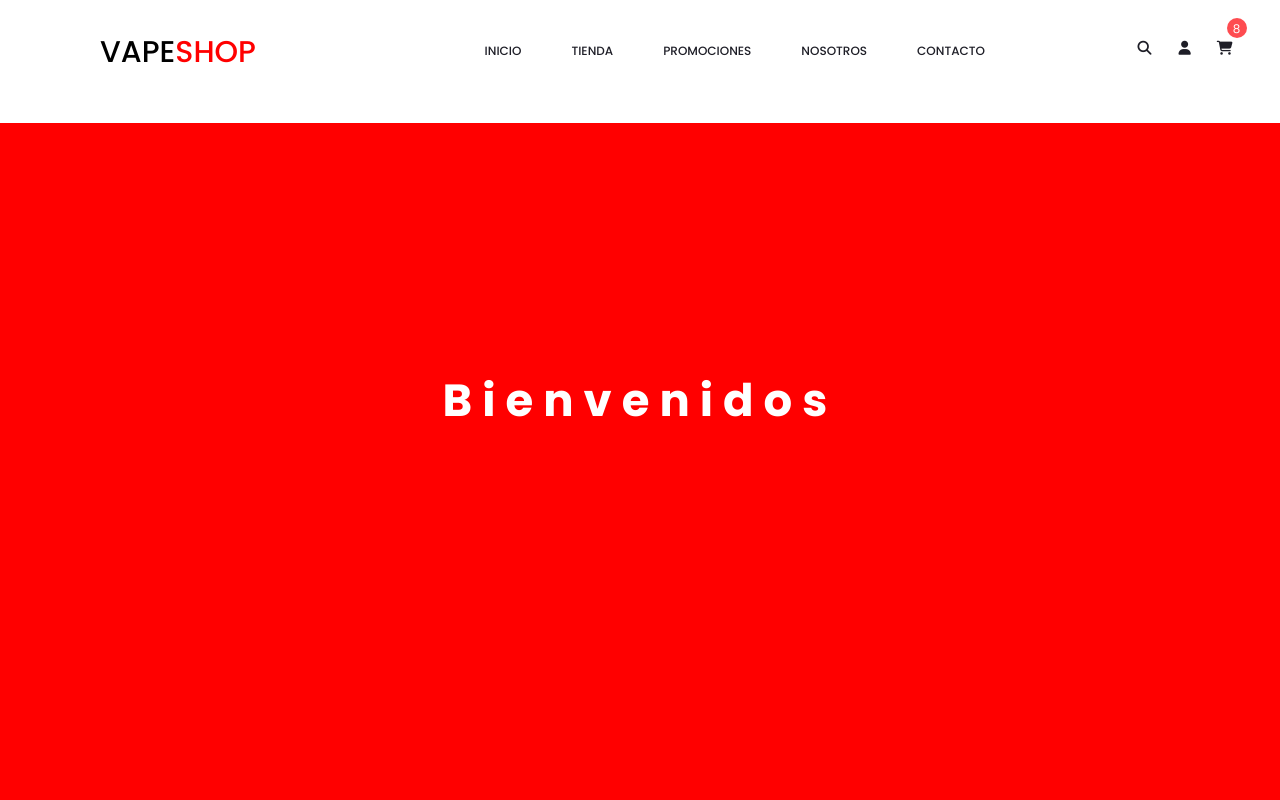
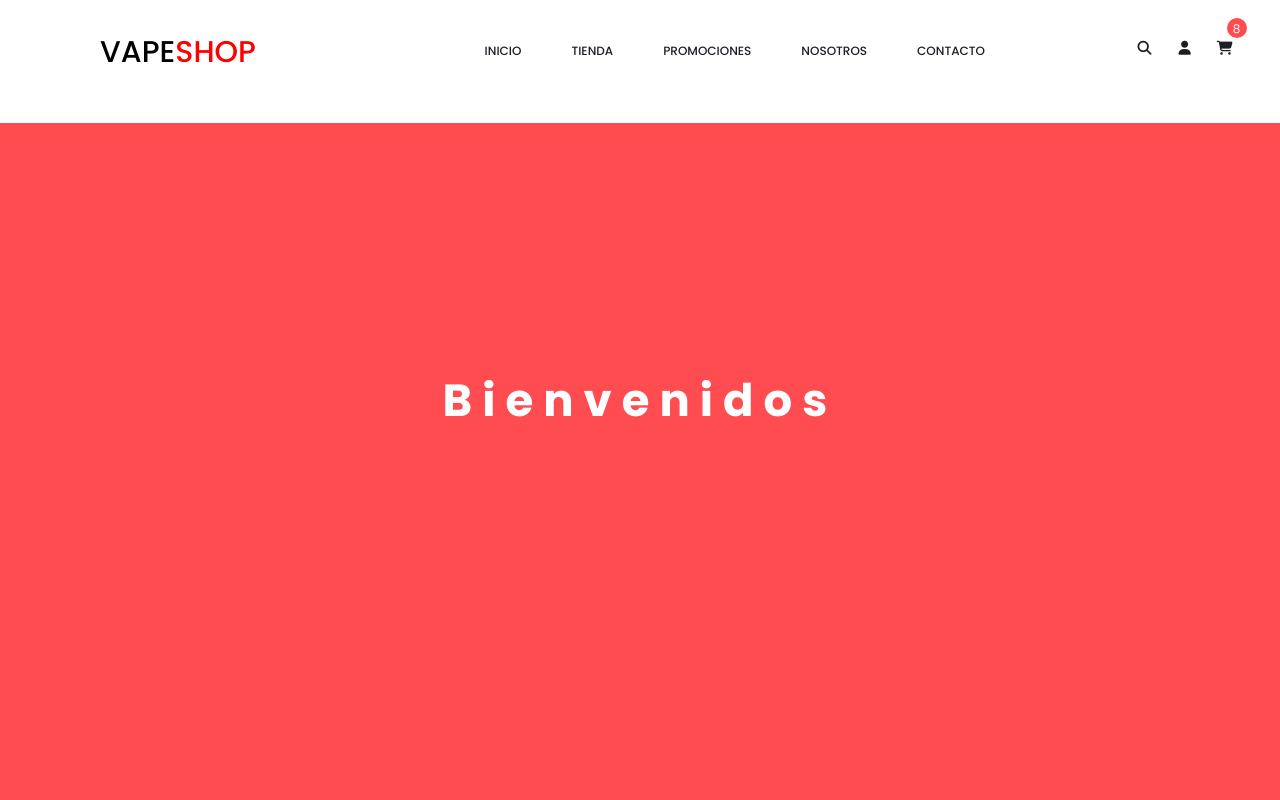
Before and after one commit to lucho2387/vapeadores, a React (Create React App) app: page / in a window 1280 px wide. Shown: the top 800 px of the page. Built offline with nearby package versions, Linux system fonts and the light colour scheme.

Commit message:
Update itemListContainer.css

```diff
--- a/src/component/ItemListContainer/itemListContainer.css
+++ b/src/component/ItemListContainer/itemListContainer.css
@@ -1,6 +1,6 @@
 .tituloPrincipal {
     height: 100vh;
-    background-color: red;
+    background-color: #fe4c50;
     display: flex;
     justify-content: center;
     align-items: center;
```
